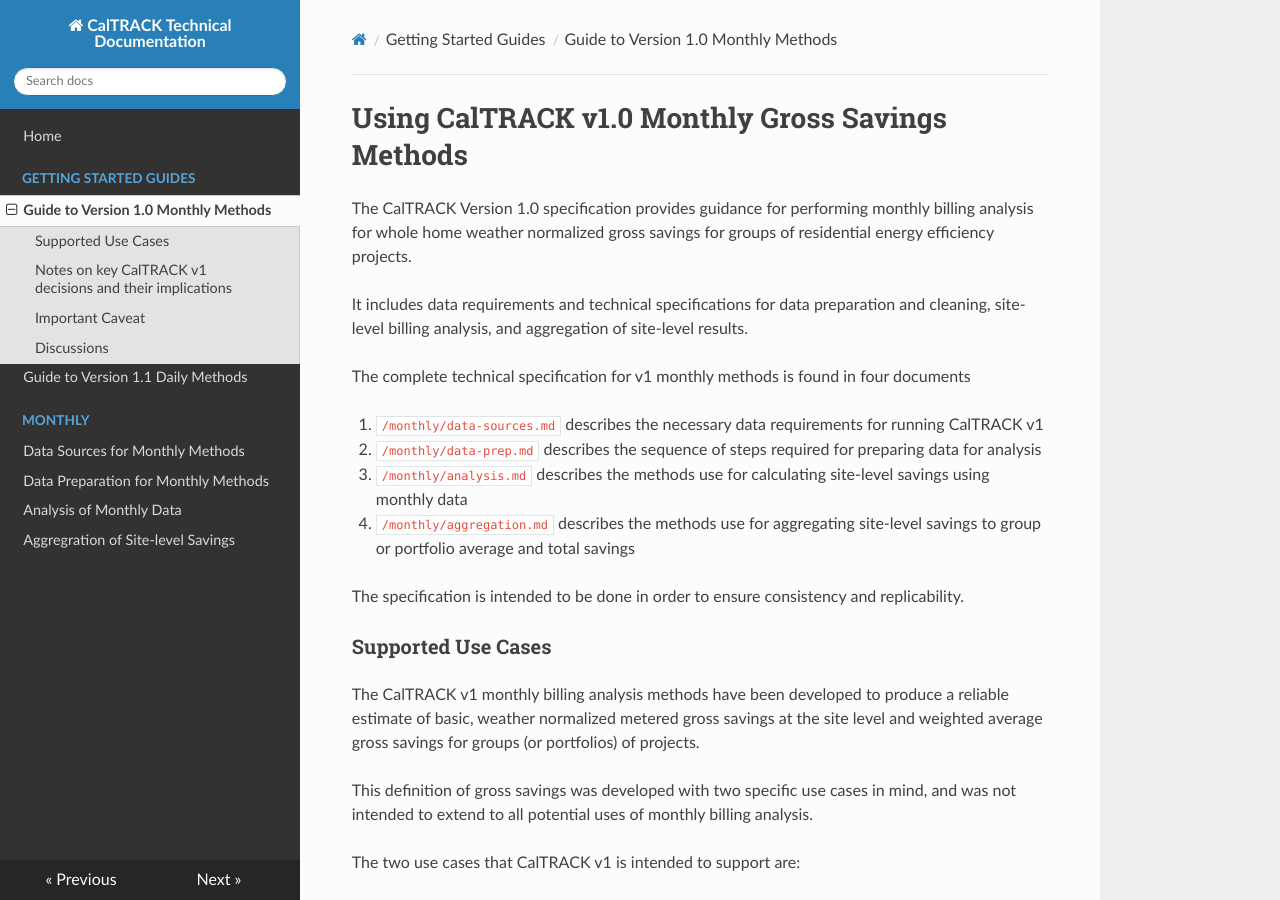
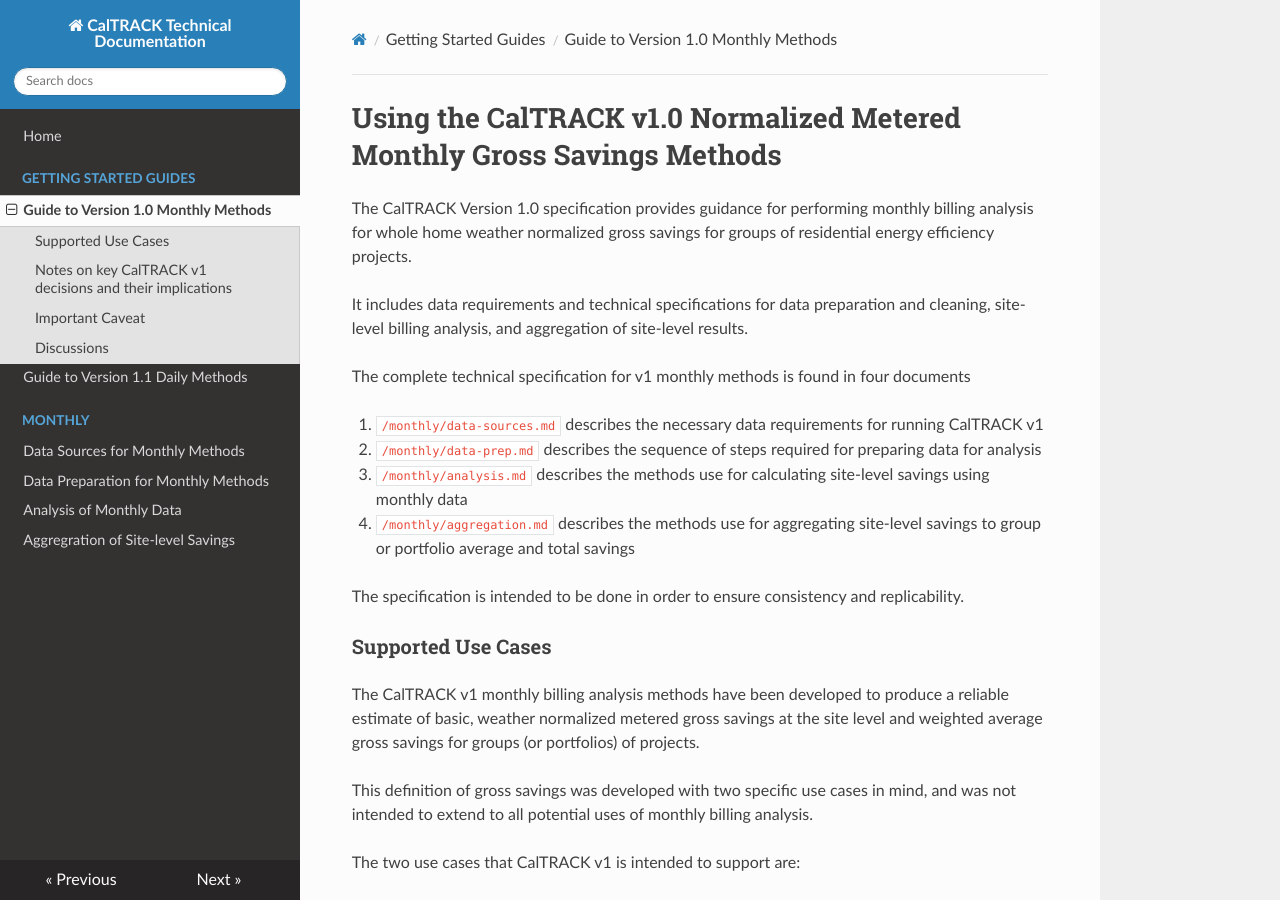
Before and after one commit to openeemeter/caltrack, an MkDocs documentation site: the page built from docs/guides/v1guide.md, in a window 1280 px wide and 900 px high. Built offline with MkDocs 1.6.1, drawn with Linux system fonts in a browser that asks for light colours; nearby versions of some CDN libraries; old or Windows-style settings are respelled for this version of MkDocs.

Commit message:
Update v1guide.md

```diff
--- a/docs/guides/v1guide.md
+++ b/docs/guides/v1guide.md
@@ -1,4 +1,4 @@
-# Using CalTRACK v1.0 Monthly Gross Savings Methods
+# Using the CalTRACK v1.0 Normalized Metered Monthly Gross Savings Methods
 
 The CalTRACK Version 1.0 specification provides guidance for performing monthly billing analysis for whole home weather normalized gross savings for groups of residential energy efficiency projects.
 
```
